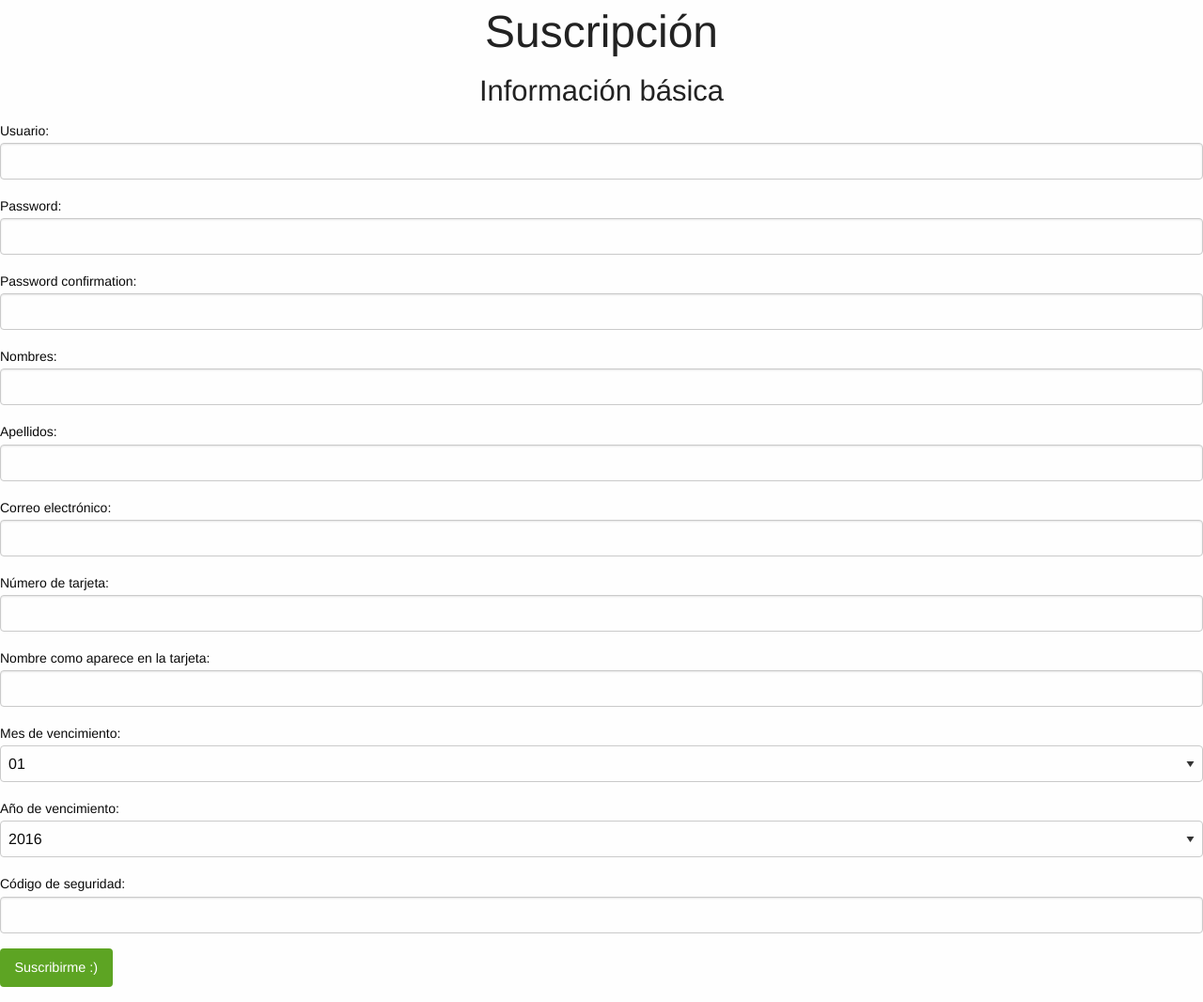
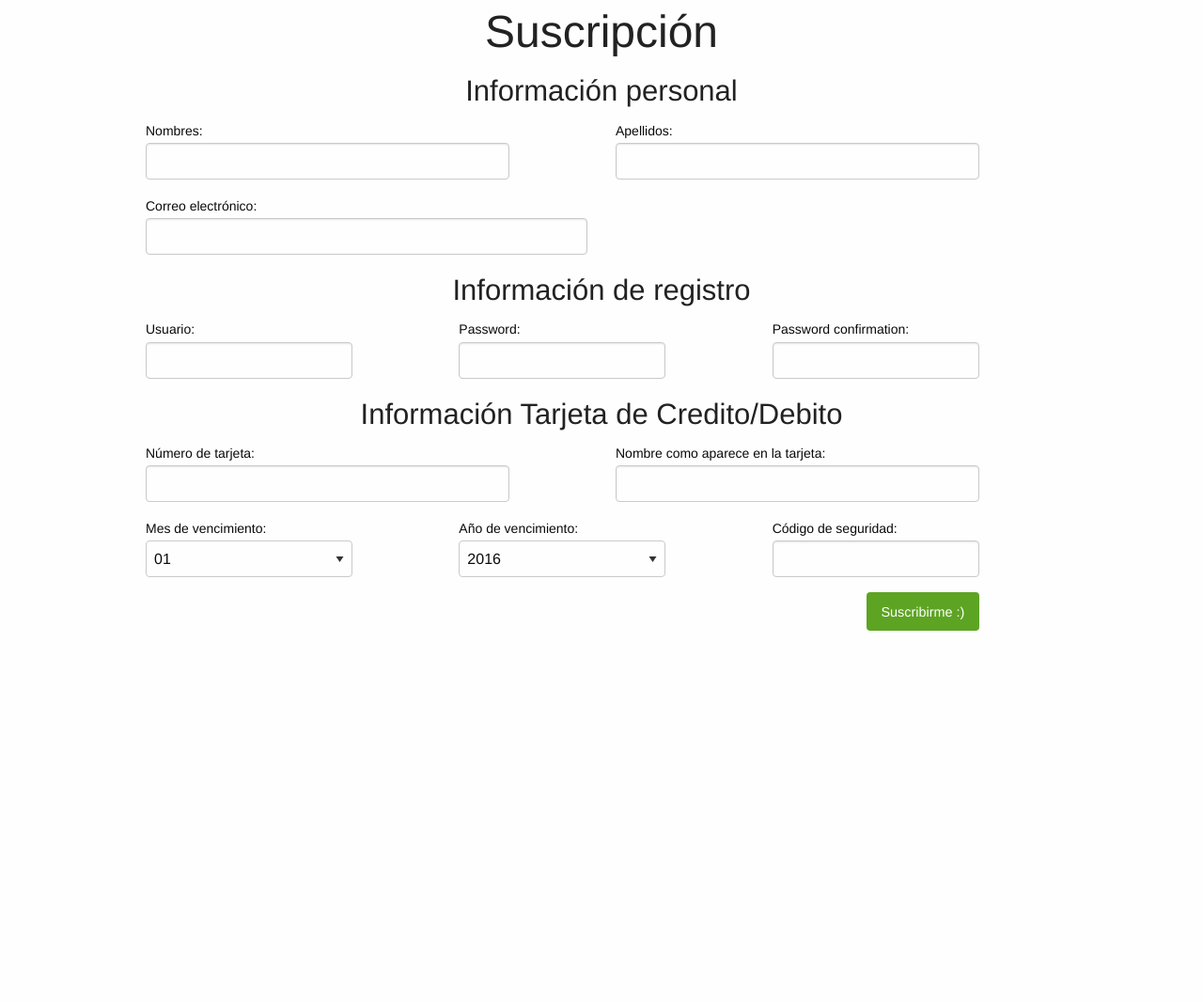
Before and after one commit to gollum23/prueba-platzi, a Django app: template app/home/templates/subscribe.html in a window 1280 px wide. Shown: the whole page at 94% size. After the commit the page ends 671 px from the top, so only its background shows below. Run offline with Django 3.2, Linux system fonts and the light colour scheme; the template is opened without the code that fills it: values that come from a table or form of the project are taken from there, others are empty; parts of the project's set-up code (start-up, migrations or seed data) failed here and were passed over.

Commit message:
Styling subscribe form

```diff
--- a/app/home/templates/subscribe.html
+++ b/app/home/templates/subscribe.html
@@ -7,26 +7,58 @@
     <form action="." method="post">
         {% csrf_token %}
         <div class="row">
-            <div class="large-12 columns text-center"><h3>Información básica</h3></div>
+            <div class="large-12 columns text-center"><h3>Información personal</h3></div>
         </div>
-{#        <div class="row">#}
-{#            <div class="large-5 columns">{{ form.first_name.label_tag }}{{ form.first_name }}{{ form.first_name.errors }}</div>#}
-{#            <div class="large-1 columns"></div>#}
-{#            <div class="large-5 columns">{{ form.last_name.label_tag }}{{ form.last_name }}{{ form.last_name.errors }}</div>#}
-{#            <div class="large-1 columns"></div>#}
-{#        </div>#}
-{#        <div class="row">#}
-{#            <div class="large-6 columns end">#}
-{#                {{ form.email.label_tag }}{{ form.email }}{{ form.email.errors }}#}
-{#            </div>#}
-{#        </div>#}
-        {% if messages %}
-            {% for message in messages %}
-                <div class="{{ message.tags }}">{{ message }}</div>
-            {% endfor %}
-        {% endif %}
-        {{ form }}
-        <button type="submit" class="button success">Suscribirme :)</button>
+        <div class="row">
+            <div class="large-5 columns">{{ form.first_name.label_tag }}{{ form.first_name }}{{ form.first_name.errors }}</div>
+            <div class="large-1 columns"></div>
+            <div class="large-5 columns">{{ form.last_name.label_tag }}{{ form.last_name }}{{ form.last_name.errors }}</div>
+            <div class="large-1 columns"></div>
+        </div>
+        <div class="row">
+            <div class="large-6 columns end">
+                {{ form.email.label_tag }}{{ form.email }}{{ form.email.errors }}
+            </div>
+        </div>
+        <div class="row">
+            <div class="large-12 columns text-center"><h3>Información de registro</h3></div>
+        </div>
+        <div class="row">
+            <div class="large-3 columns">{{ form.username.label_tag }}{{ form.username }}{{ form.username.errors }}</div>
+            <div class="large-1 columns"></div>
+            <div class="large-3 columns">{{ form.password1.label_tag }}{{ form.password1 }}{{ form.password1.errors }}</div>
+            <div class="large-1 columns"></div>
+            <div class="large-3 columns end">{{ form.password2.label_tag }}{{ form.password2}}{{ form.password2.errors }}</div>
+        </div>
+        <div class="row">
+            <div class="large-12 columns text-center"><h3>Información Tarjeta de Credito/Debito</h3></div>
+        </div>
+        <div class="row">
+            <div class="large-5 columns">{{ form.card_number.label_tag }}{{ form.card_number}}{{ form.card_number.errors }}</div>
+            <div class="large-1 columns"></div>
+            <div class="large-5 columns">{{ form.card_name.label_tag }}{{ form.card_name}}{{ form.card_name.errors }}</div>
+            <div class="large-1 columns"></div>
+        </div>
+        <div class="row">
+            <div class="large-3 columns">{{ form.card_month.label_tag }}{{ form.card_month}}{{ form.card_month.errors }}</div>
+            <div class="large-1 columns"></div>
+            <div class="large-3 columns">{{ form.card_year.label_tag }}{{ form.card_year}}{{ form.card_year.errors }}</div>
+            <div class="large-1 columns"></div>
+            <div class="large-3 columns end">{{ form.card_cvc.label_tag }}{{ form.card_cvc}}{{ form.card_cvc.errors }}</div>
+        </div>
+
+        <div class="row">
+            <div class="large-9 columns">
+                {% if messages %}
+                    {% for message in messages %}
+                        <div class="{% if message.tags == 'error' %}alert callout{% endif %}">{{ message }}</div>
+                    {% endfor %}
+                {% endif %}
+            </div>
+            <div class="large-2 columns end text-right">
+                <button type="submit" class="button success">Suscribirme :)</button>
+            </div>
+        </div>
     </form>
 
 {% endblock %}
```
